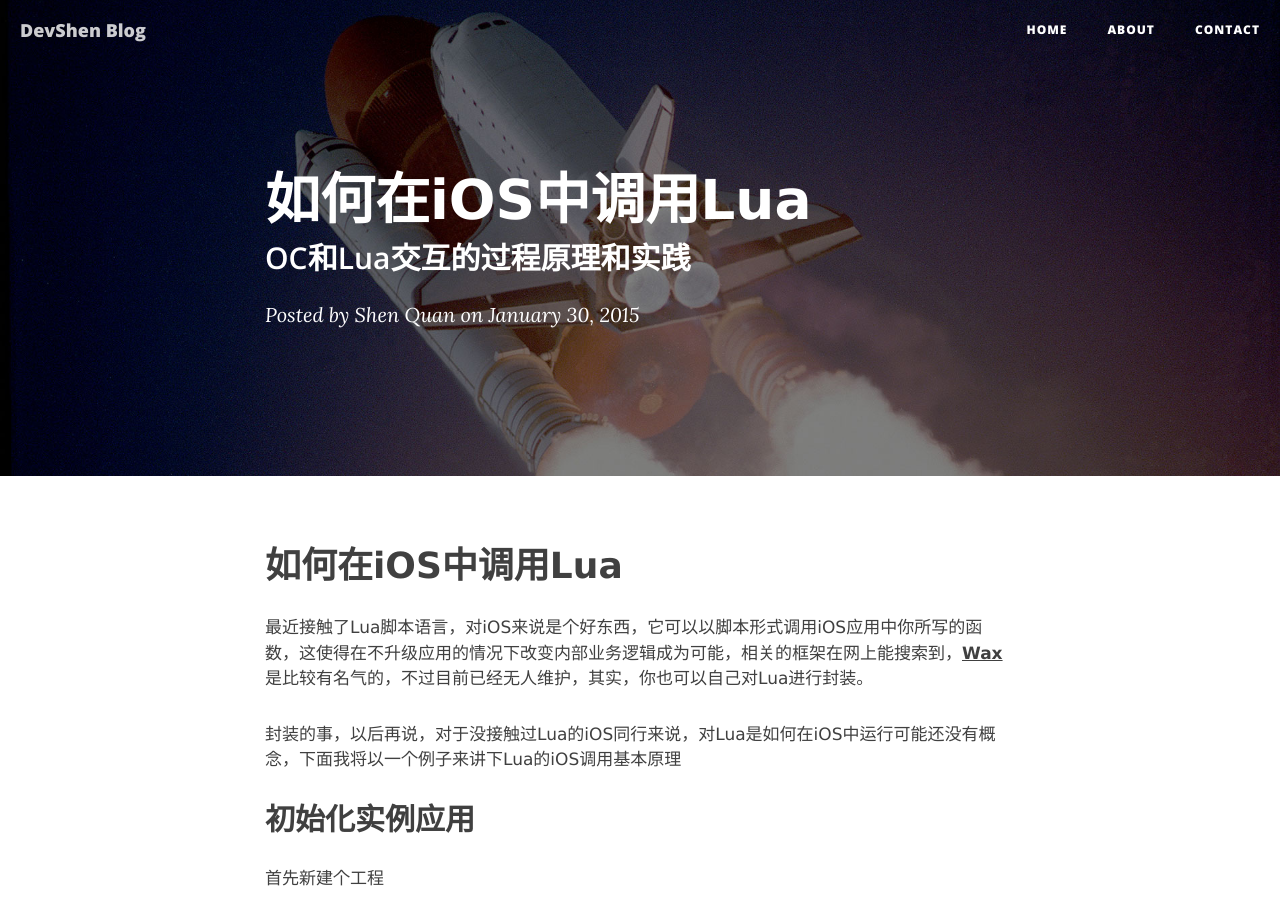
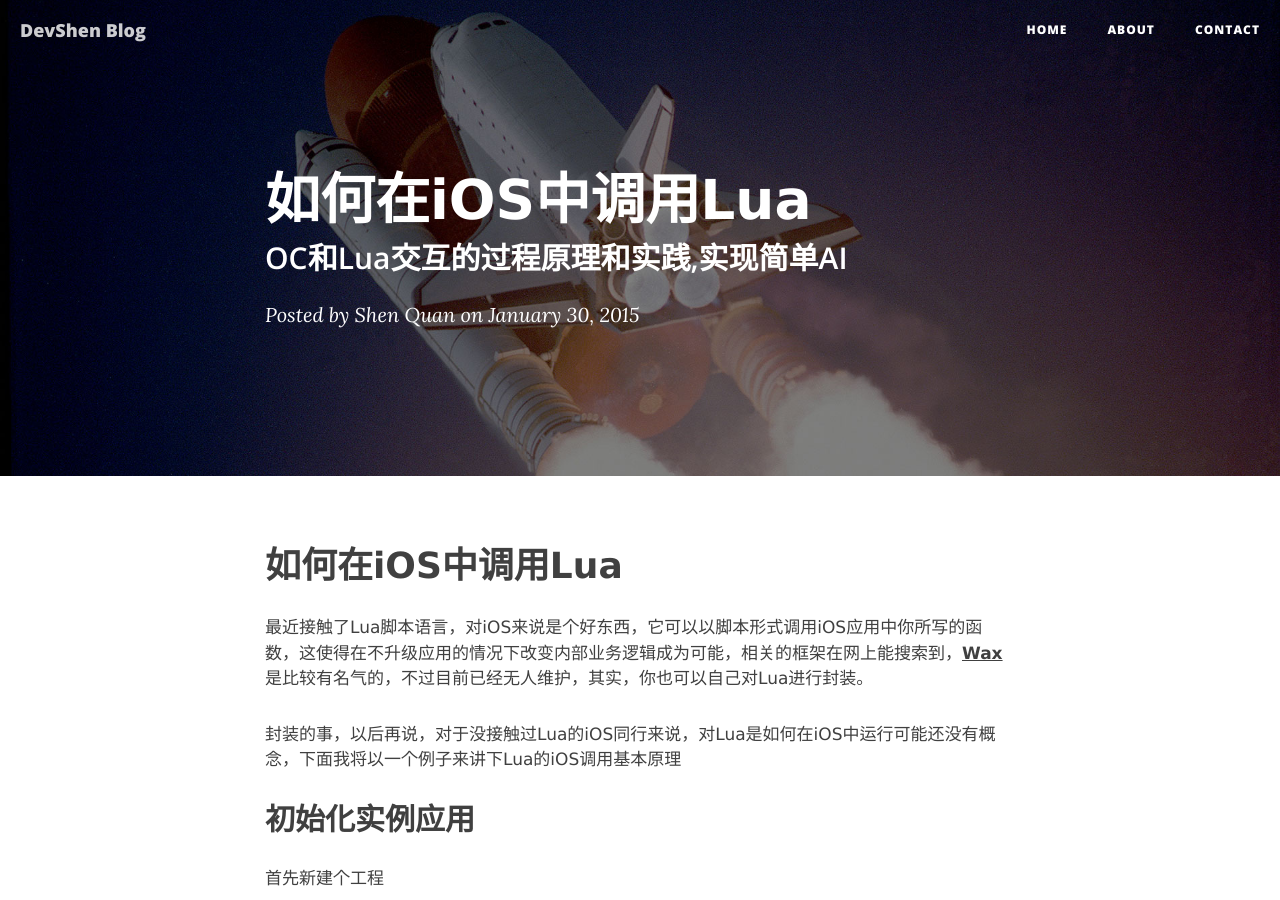
Before and after one commit to devshen/devshen.github.io, a Jekyll site: the page built from _posts/2015-01-30-Use_Lua_in_iOS.md, in a window 1280 px wide and 900 px high. Built offline with Jekyll 4.4.1, drawn with Linux system fonts in a browser that asks for light colours; nearby versions of some CDN libraries; Markdown is read by kramdown in place of the engine named in the settings; comment, search, counter and statistics services are not loaded.

Commit message:
Lua modify subtitle

```diff
--- a/_posts/2015-01-30-Use_Lua_in_iOS.md
+++ b/_posts/2015-01-30-Use_Lua_in_iOS.md
@@ -1,7 +1,7 @@
 ---
 layout:     post
 title:      "如何在iOS中调用Lua"
-subtitle:   "OC和Lua交互的过程原理和实践"
+subtitle:   "OC和Lua交互的过程原理和实践,实现简单AI"
 date:       2015-01-30 12:00:00
 author:     "Shen Quan"
 header-img: "img/post-bg-01.jpg"
```
